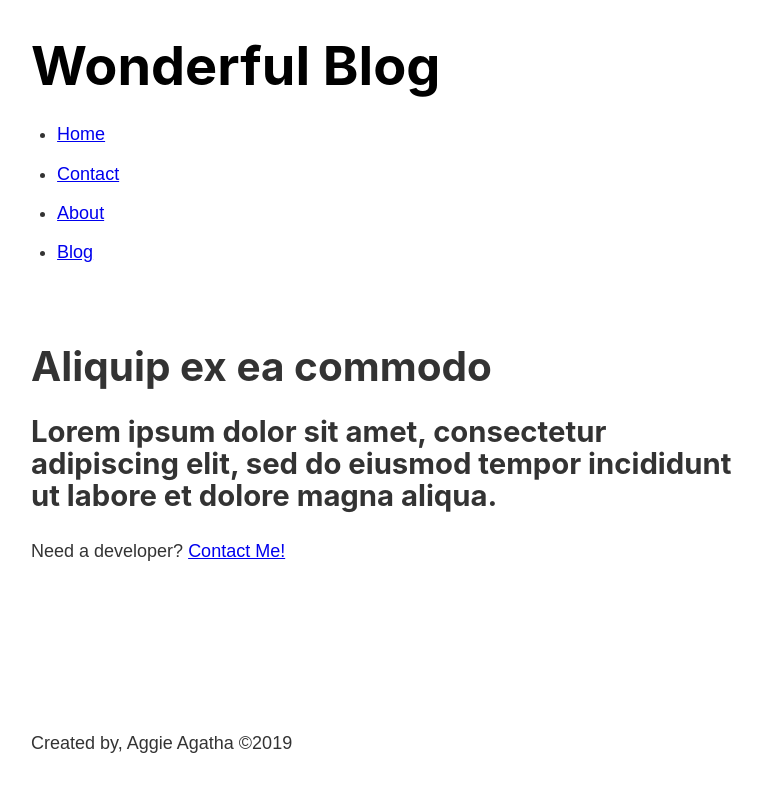
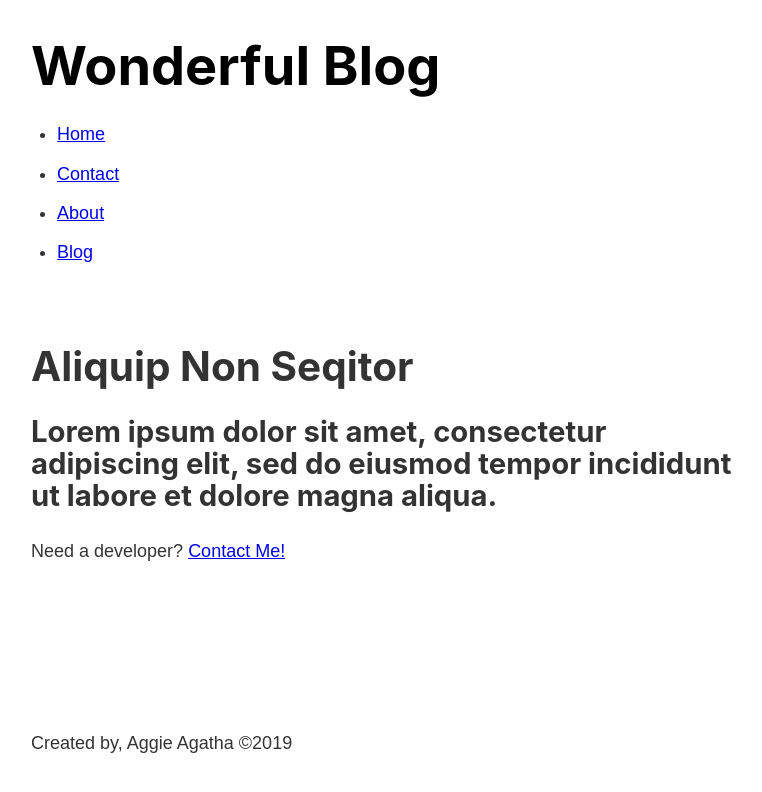
Before and after one commit to sonalimarlin/gatsby-project, a Gatsby site: page / in a window 1280 px wide. Shown: the whole page, without its empty margins (252-1014 px from the left). Built offline with nearby package versions, Linux system fonts and the light colour scheme; Gatsby itself is replaced by a stand-in of ours.

Commit message:
clone repo and add some text

```diff
--- a/src/pages/index.js
+++ b/src/pages/index.js
@@ -5,7 +5,7 @@ import Layout from '../components/layout';
 const IndexPage = () => {
     return (
         <Layout>
-            <h1>Aliquip ex ea commodo</h1>
+            <h1>Aliquip Non Seqitor</h1>
             <h2>Lorem ipsum dolor sit amet, consectetur adipiscing elit, sed do eiusmod tempor incididunt ut labore et dolore magna aliqua.</h2>
             <p>Need a developer? <Link to="/contact">Contact Me!</Link></p>
         </Layout>
```
Also changed, not shown: 1 other file.
